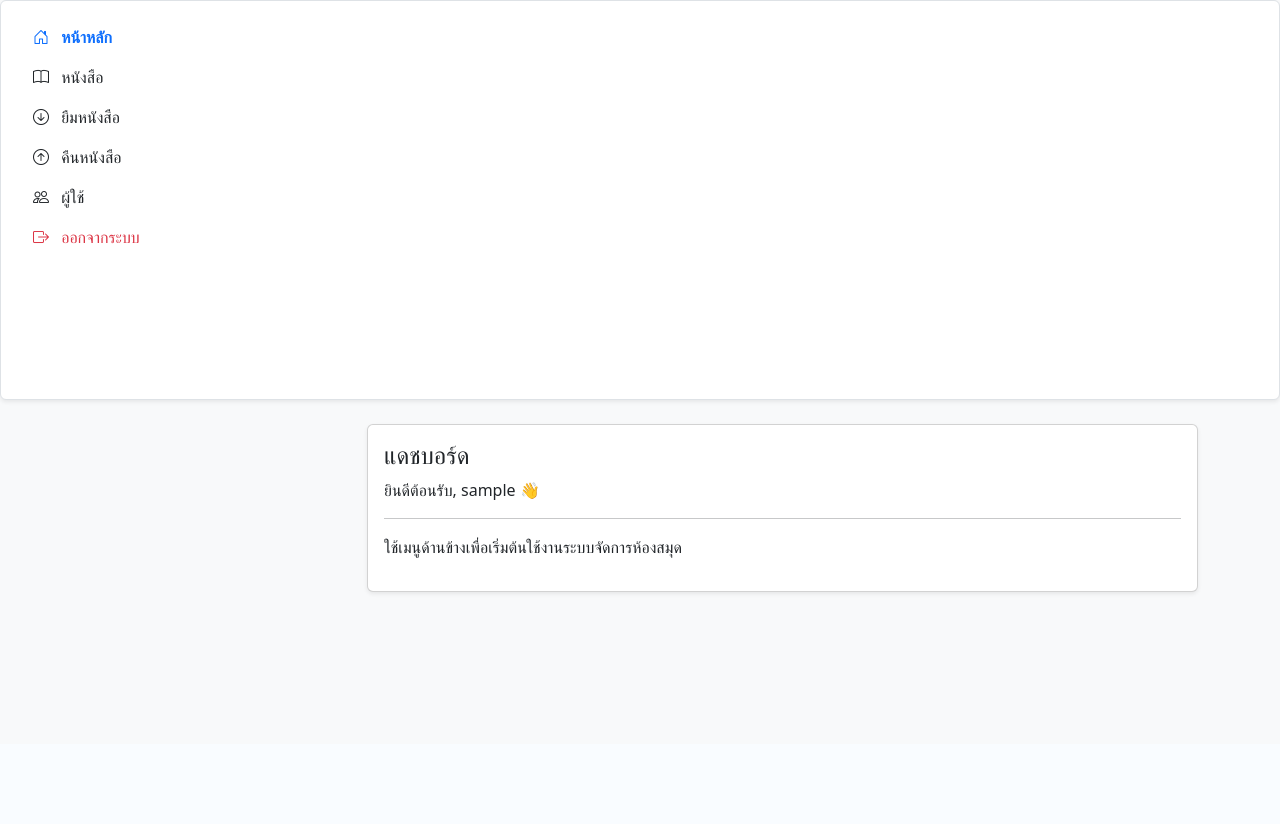
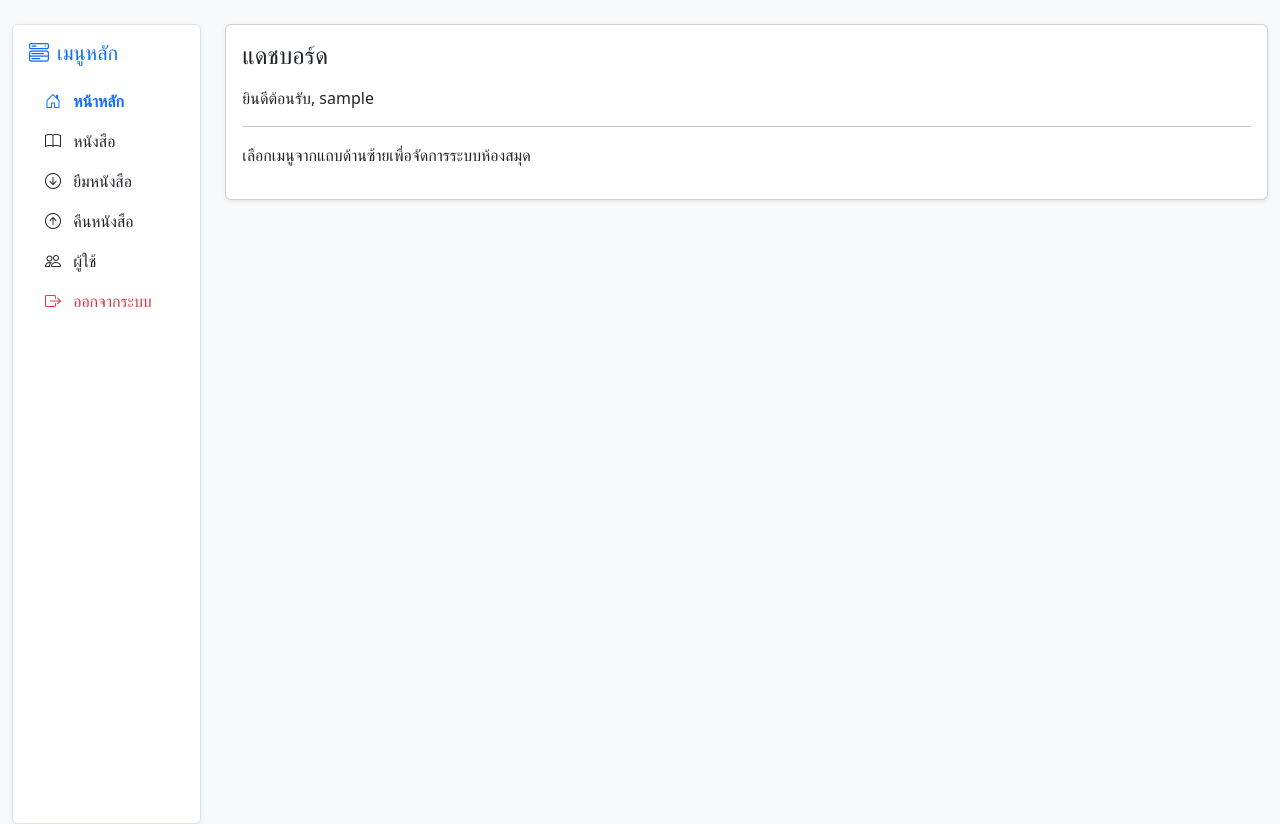
Before and after one commit to Khatawut-PTK/library-php, a PHP site: page /dashboard in a window 1280 px wide. Shown: the part 56-880 px from the top of the page. Before the commit the page ends 650 px from the top, so only its background shows below. Run offline with PHP 8.4, Linux system fonts and the light colour scheme; the visitor is signed in with stand-in values (Sample User, id 1); some libraries are stand-ins or nearby versions.

Commit message:
add sidebar navbar

```diff
--- a/app/views/dashboard.view.php
+++ b/app/views/dashboard.view.php
@@ -1,19 +1,12 @@
 <!-- app/views/dashboard.view.php -->
 
-<div class="container mt-4">
-    <div class="row">
-        <div class="col-md-3">
-            <?php include_once __DIR__ . '/../../includes/sidebar.php'; ?>
-        </div>
-        <div class="col-md-9">
-            <div class="card shadow-sm">
-                <div class="card-body">
-                    <h4 class="card-title">แดชบอร์ด</h4>
-                    <p class="card-text">ยินดีต้อนรับ, <?= htmlspecialchars($_SESSION['user']['fullname'] ?? $_SESSION['user']['username']) ?> 👋</p>
-                    <hr>
-                    <p>ใช้เมนูด้านข้างเพื่อเริ่มต้นใช้งานระบบจัดการห้องสมุด</p>
-                </div>
-            </div>
-        </div>
+<div class="card shadow-sm">
+    <div class="card-body">
+        <h4 class="card-title mb-3">แดชบอร์ด</h4>
+        <p class="card-text">
+            ยินดีต้อนรับ, <?= htmlspecialchars($_SESSION['user']['fullname'] ?? $_SESSION['user']['username']) ?>
+        </p>
+        <hr>
+        <p>เลือกเมนูจากแถบด้านซ้ายเพื่อจัดการระบบห้องสมุด</p>
     </div>
 </div>
--- a/includes/auth.php
+++ b/includes/auth.php
@@ -1,4 +1,5 @@
 <?php
+// includes/auth.php
 session_start();
 
 if (!isset($_SESSION['user'])) {
--- a/includes/navbar.php
+++ b/includes/navbar.php
@@ -1,4 +1,5 @@
 <!-- includes/navbar.php -->
+
 <nav class="navbar navbar-expand-lg navbar-dark bg-primary">
     <div class="container-fluid">
         <a class="navbar-brand fw-bold" href="dashboard.php">ห้องสมุดโรงเรียน</a>
--- a/includes/sidebar.php
+++ b/includes/sidebar.php
@@ -1,5 +1,6 @@
 <!-- includes/sidebar.php -->
-<div class="bg-white border rounded p-3 shadow-sm" style="min-height: 400px;">
+<div class="bg-white border rounded p-3 shadow-sm h-100" style="min-height: 100vh;">
+    <h5 class="mb-3 text-primary"><i class="bi bi-menu-button-wide me-2"></i>เมนูหลัก</h5>
     <ul class="nav flex-column">
         <li class="nav-item">
             <a href="dashboard.php" class="nav-link <?= basename($_SERVER['PHP_SELF']) === 'dashboard.php' ? 'active text-primary fw-bold' : 'text-dark' ?>">
--- a/public/dashboard.php
+++ b/public/dashboard.php
@@ -8,6 +8,17 @@ if (!isset($_SESSION['user'])) {
 
 require_once __DIR__ . '/../includes/header.php';
 require_once __DIR__ . '/../includes/navbar.php';
-require_once __DIR__ . '/../includes/sidebar.php';
-require_once __DIR__ . '/../app/views/dashboard.view.php';
 ?>
+
+<div class="container-fluid mt-4">
+    <div class="row">
+        <div class="col-md-3 col-lg-2">
+            <?php include_once __DIR__ . '/../includes/sidebar.php'; ?>
+        </div>
+        <div class="col-md-9 col-lg-10">
+            <?php include_once __DIR__ . '/../app/views/dashboard.view.php'; ?>
+        </div>
+    </div>
+</div>
+
+<?php require_once __DIR__ . '/../includes/footer.php'; ?>
```
Also changed, not shown: Readme.md.
